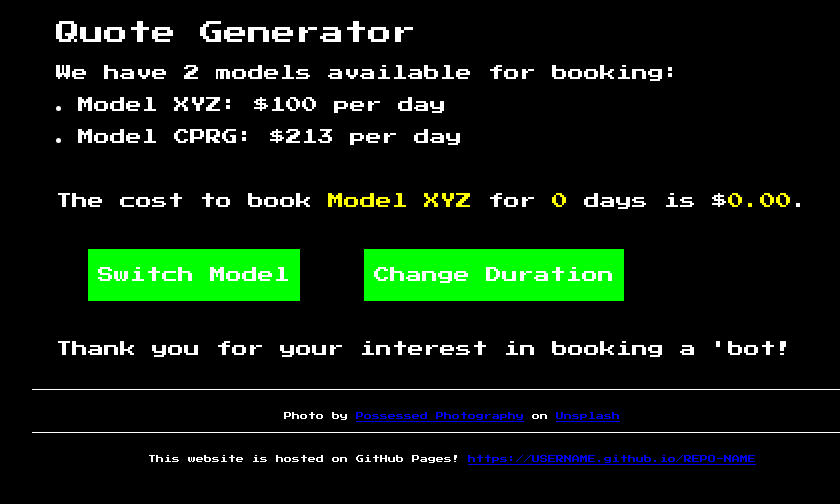
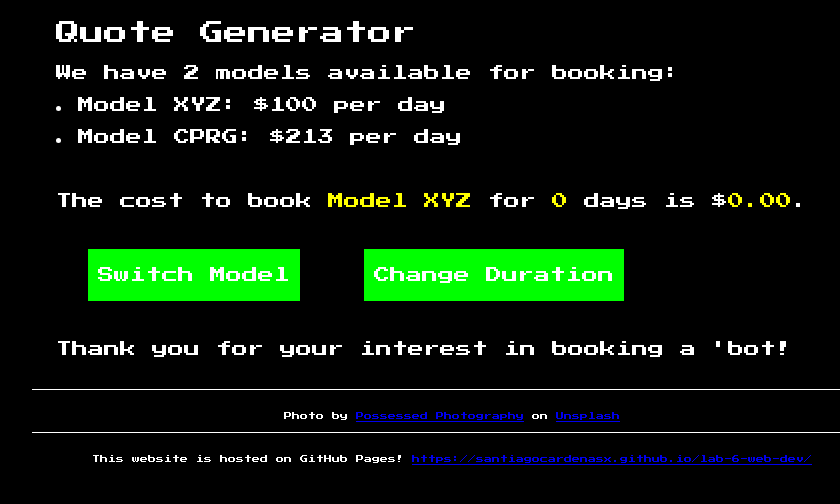
Before and after one commit to SantiagoCardenasX/lab-6-web-dev, a plain HTML site: page index.html in a window 1280 px wide. Shown: the part 104-608 px from the top of the page, without its empty margins (188-1028 px from the left). Drawn offline with Linux system fonts and the light colour scheme.

Commit message:
Update index.html

```diff
--- a/index.html
+++ b/index.html
@@ -58,8 +58,8 @@
       </p>
       <p>
         This website is hosted on GitHub Pages!
-        <a href="https://USERNAME.github.io/REPO-NAME"
-          >https://USERNAME.github.io/REPO-NAME</a
+        <a href="https://santiagocardenasx.github.io/lab-6-web-dev/"
+          >https://santiagocardenasx.github.io/lab-6-web-dev/</a
         >
       </p>
     </footer>
```
